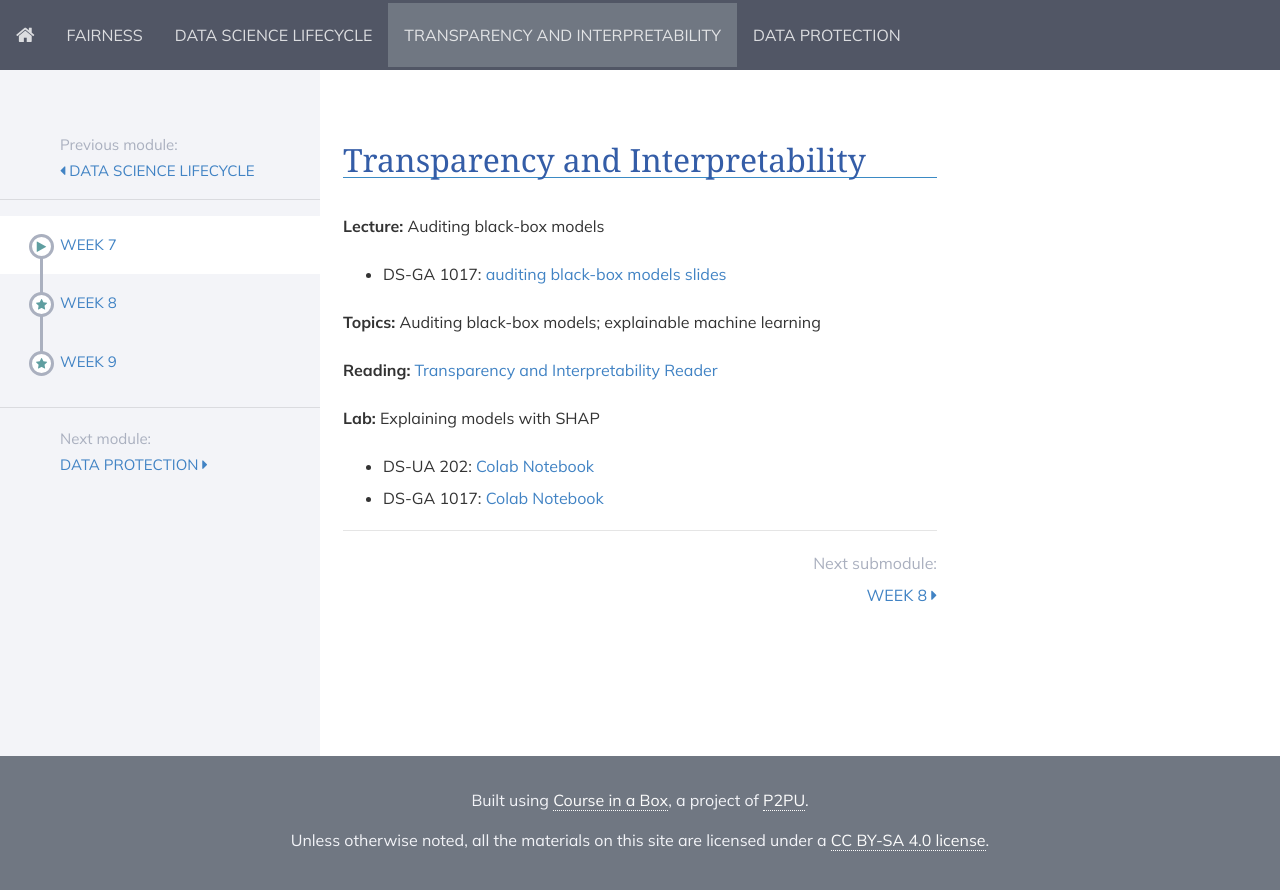
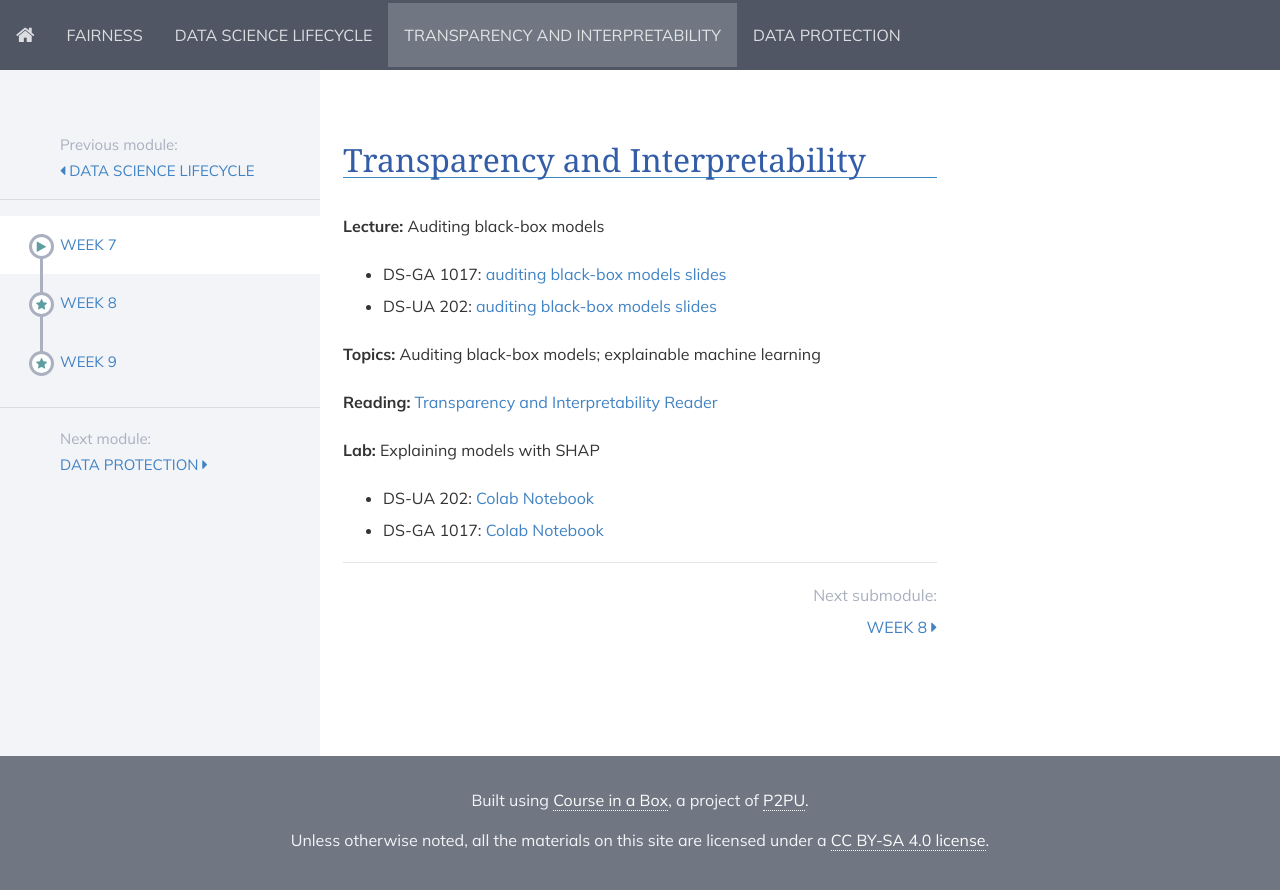
Before and after one commit to DataResponsibly/rds24, a Jekyll site: the page built from modules/transparency_and_interpretability/_posts/2000-01-01-week11.md, in a window 1280 px wide. Shown: the top 890 px of the page. Built offline with Jekyll 4.4.1, drawn with Linux system fonts in a browser that asks for light colours; nearby versions of some CDN libraries.

Commit message:
Update 2000-01-01-week11.md

```diff
--- a/modules/transparency_and_interpretability/_posts/2000-01-01-week11.md
+++ b/modules/transparency_and_interpretability/_posts/2000-01-01-week11.md
@@ -6,8 +6,9 @@ title: Week 7
 
 **Lecture:** Auditing black-box models
 
-<!-- * DS-UA 202: [auditing black-box models slides](../../../assets/11_BlackBox_202_2023.pdf) -->
+
 * DS-GA 1017: [auditing black-box models slides](../../../assets/7_BlackBox_1017.pdf)
+* DS-UA 202: [auditing black-box models slides](../../../assets/7_BlackBox_202.pdf)
 
 
 **Topics:** Auditing black-box models; explainable machine learning
```
